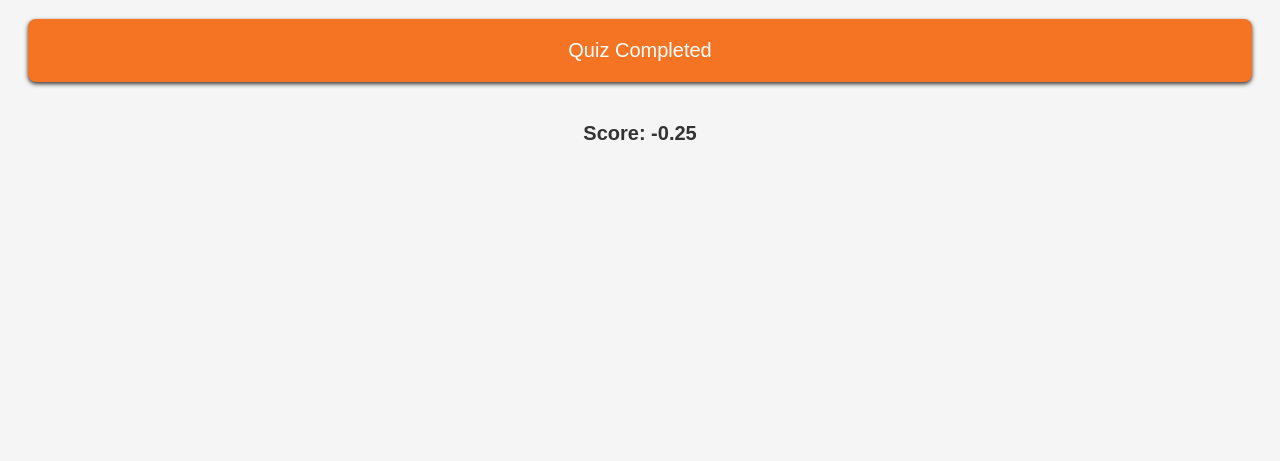
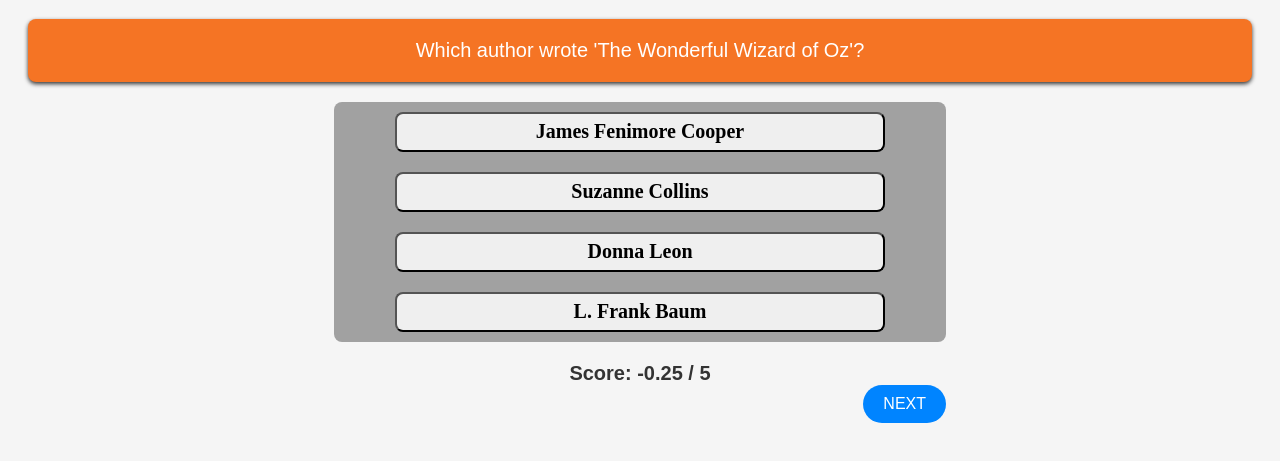
Before and after one commit to THEKIRA001/Quiz-Game, a plain HTML site: page index.html in a window 1280 px wide. Both pictures are taken after a click on the button "Four". Shown: the part 89-550 px from the top of the page. Drawn offline with Linux system fonts and the light colour scheme.

Commit message:
Complete

```diff
--- a/index.html
+++ b/index.html
@@ -10,6 +10,9 @@
     <div id="question"></div>
     <div id="options"></div>
     <div id="score"></div>
+    <div id="btn">
+      <button id="next">NEXT</button>
+    </div>
     <script src="quiz.js"></script>
   </body>
 </html>
--- a/quiz.js
+++ b/quiz.js
@@ -1,21 +1,68 @@
-const questionObj =
+const quesJSON = [
   {
-  category: 'Food & Drink',
-  id: 'qa-1',
-  correctAnswer: 'Three',
-  options: ['Two', 'Three', 'Four', 'Five'],
+    correctAnswer: 'Three ',
+    options: ['Two', 'Three ', 'Four', 'Five'],
     question:
       "How many pieces of bun are in a Mcdonald's Big Mac?",
-};
+  },
+  {
+    correctAnswer: 'L. Frank Baum',
+    options: [
+      'Suzanne Collins',
+      'James Fenimore Cooper',
+      'L. Frank Baum',
+      'Donna Leon',
+    ],
+    question:
+      "Which author wrote 'The Wonderful Wizard of Oz'?",
+  },
+  {
+    correctAnswer: 'Atlanta United',
+    options: [
+      'Atlanta United',
+      'Atlanta Impact',
+      'Atlanta Bulls',
+      'Atlanta Stars',
+    ],
+    question:
+      'Which of these is a soccer team based in Atlanta?',
+  },
+  {
+    correctAnswer: 'A Nanny',
+    options: [
+      'A Sow',
+      'A Lioness',
+      'A Hen',
+      'A Nanny',
+    ],
+    question: 'A female goat is known as what?',
+  },
+  {
+    correctAnswer: 'P. L. Travers',
+    options: [
+      'J. R. R. Tolkien',
+      'P. L. Travers',
+      'Lewis Carroll',
+      'Enid Blyton',
+    ],
+    question:
+      "Which author wrote 'Mary Poppins'?",
+  },
+];
 
-const { correctAnswer, options, question } = questionObj;
 let score = 0;
+let totalScore = quesJSON.length;
+let currentQuestion = 0;
 
 const questionBox = document.getElementById('question');
 const optionsBox = document.getElementById('options');
 const scoreBox = document.getElementById('score');
 
+function showQuestion() {
+  const { correctAnswer, options, question } = quesJSON[currentQuestion];
+
   questionBox.innerText = question;
+
   shuffleArray(options).forEach((opt) => {
     const temp = document.createElement('button');
     temp.innerText = opt;
@@ -27,15 +74,26 @@ shuffleArray(options).forEach((opt) => {
       else {
         score = score - 0.25;
       }
-
-    scoreBox.textContent = `Score: ${score}`;
-
-    questionBox.textContent = 'Quiz Completed';
-    optionsBox.textContent = '';
+      nextQuestion();
     })
 
     optionsBox.appendChild(temp);
   })
+}
+
+function nextQuestion() {
+  currentQuestion++;
+  optionsBox.textContent = '';
+  scoreBox.textContent = `Score: ${score} / ${totalScore}`;
+  if (currentQuestion === quesJSON.length) {
+    questionBox.textContent = 'Quiz Completed';
+    next.remove();
+  }
+  else {
+    showQuestion();
+  }
+}
+
 
 function shuffleArray(options) {
   for (let i = options.length - 1; i >= 0; i--) {
@@ -45,3 +103,8 @@ function shuffleArray(options) {
 
   return options;
 }
+
+const next = document.getElementById('next');
+next.addEventListener('click',nextQuestion);
+
+showQuestion();
```
Lines whose indentation alone changed are shown as unchanged.
